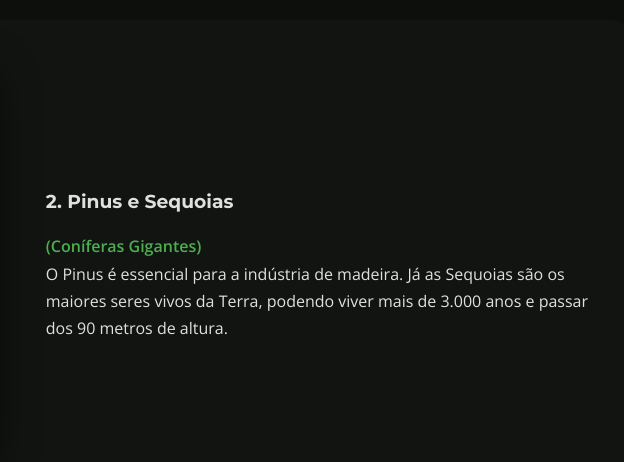
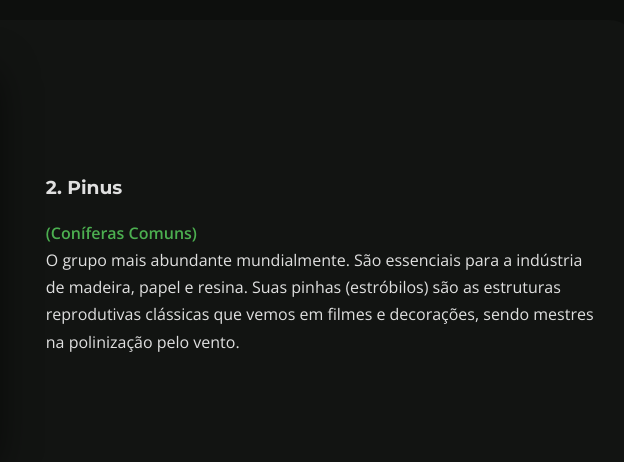
Before and after one commit to joaovirgilio77777-source/gimnospermas, a plain HTML site: page index.html in a window 1280 px wide. Shown: the part 2537-2999 px from the top of the page, 527-1151 px from the left. Drawn offline with nearby package versions, Linux system fonts and the light colour scheme.

Commit message:
Update index.html

```diff
--- a/index.html
+++ b/index.html
@@ -205,18 +205,20 @@
                     <p>Espécie nativa do Brasil, símbolo do Sul. Suas folhas são em forma de agulha grossa e sua semente é o pinhão. É uma planta dioica (sexos separados).</p>
                 </div>
                 <div class="stage-img">
-                    <img src="https://upload.wikimedia.org/wikipedia/commons/thumb/d/d4/Araucaria_angustifolia_2.jpg/600px-Araucaria_angustifolia_2.jpg" alt="Araucária">
+                    <img src="https://i.ibb.co/qLMsTR4c/araucaria.webp">
                 </div>
             </div>
 
             <div class="stage reverse">
                 <div class="stage-text">
-                    <h3>2. Pinus e Sequoias</h3>
-                    <p style="color:var(--primary-green); font-weight: bold;">(Coníferas Gigantes)</p>
-                    <p>O Pinus é essencial para a indústria de madeira. Já as Sequoias são os maiores seres vivos da Terra, podendo viver mais de 3.000 anos e passar dos 90 metros de altura.</p>
+                    <h3>2. Pinus</h3>
+                    <p style="color:var(--primary-green); font-weight: bold;">(Coníferas Comuns)</p>
+                    <p>O grupo mais abundante mundialmente. São essenciais para a indústria de madeira, papel e resina.
+
+Suas pinhas (estróbilos) são as estruturas reprodutivas clássicas que vemos em filmes e decorações, sendo mestres na polinização pelo vento.</p>
                 </div>
                 <div class="stage-img">
-                    <img src="https://images.unsplash.com/photo-1547471080-7cc2caa01a7e?auto=format&fit=crop&w=600" alt="Sequoia">
+                    <img src="https://i.ibb.co/mjtgpTf/pinus.webp">
                 </div>
             </div>
         </section>
```
